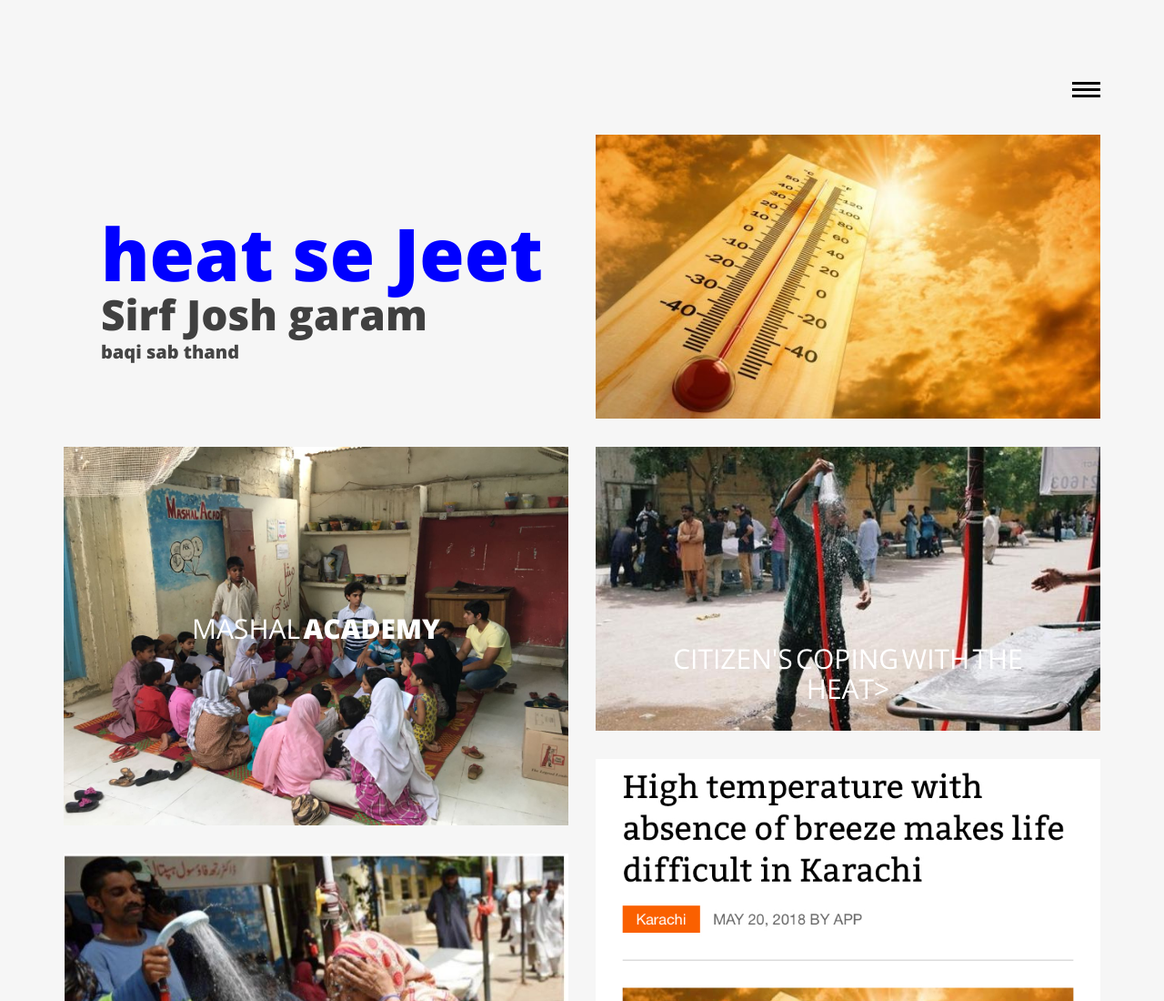
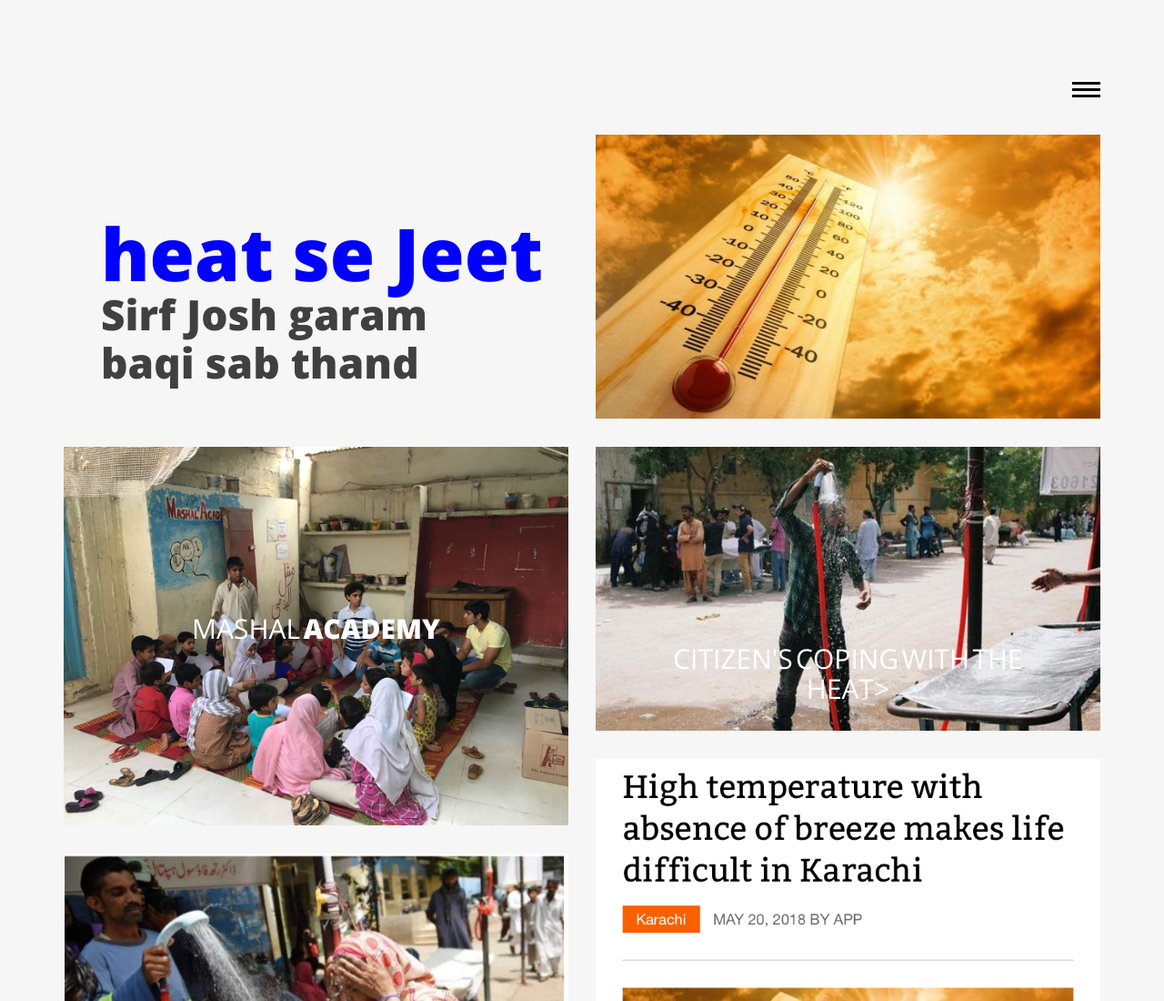
Before and after one commit to LordVader197/lordvader197.github.com, a plain HTML site: page index.html in a window 1280 px wide. Shown: the top 1100 px of the page at 91% size. Drawn offline with nearby package versions, Linux system fonts and the light colour scheme.

Commit message:
add break

```diff
--- a/index.html
+++ b/index.html
@@ -114,7 +114,7 @@
 
                     	<header>
 
-                        	<h2><span>heat se Jeet</span> Sirf Josh garam <p> baqi sab thand</h2>
+                        	<h2><span>heat se Jeet</span> Sirf Josh garam <br> baqi sab thand</h2>
 
                         </header>
 
```
